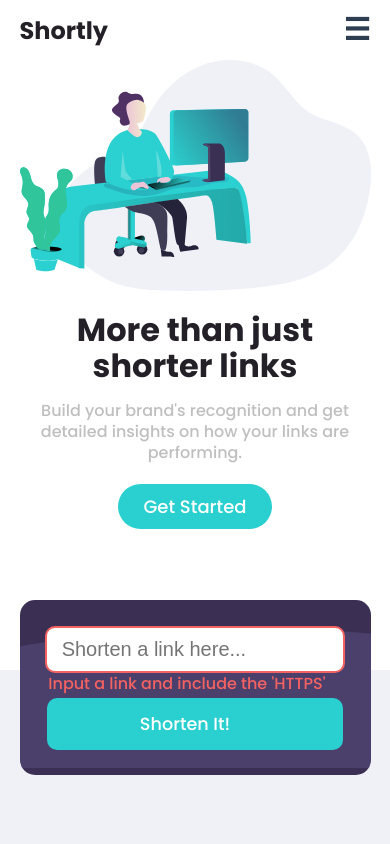
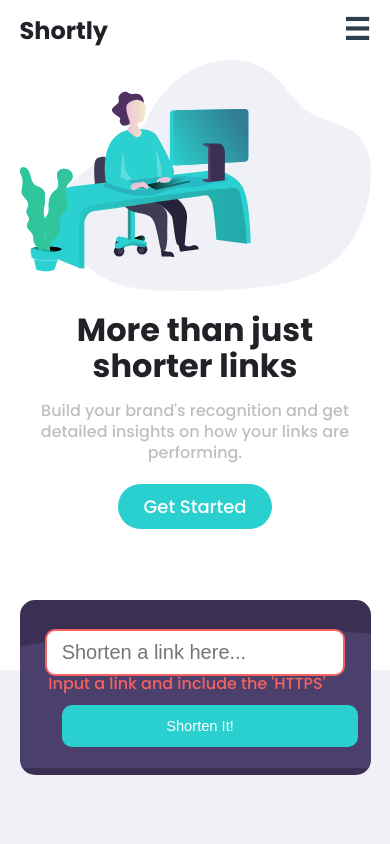
Before and after one commit to Ayoazeez26/link-shortener, a Vue app: page / in a window 390 px wide. Shown: the top 844 px of the page. Built offline with nearby package versions, Linux system fonts and the light colour scheme; what v-clipboard would draw is missing.

Commit message:
fixed reports

```diff
--- a/src/components/ShortenInput.vue
+++ b/src/components/ShortenInput.vue
@@ -4,12 +4,15 @@
       <div class="shortenInput">
         <form class="flexInputs">
           <input
+            label="name"
+            for="link"
             type="text"
             name="link"
             ref="linkInput"
             v-model="form.linkInput"
             id="link"
             placeholder="Shorten a link here...">
+          <button class="short">
             <a
               class="shorten"
               @click="showLink"
@@ -21,6 +24,7 @@
                 alt="spinner"
               >
             </a>
+          </button>
           <p
             class="errorMessage"
             v-show="submitError"
@@ -140,6 +144,17 @@ export default {
   width: 70%;
   font-size: 24px;
   border: 2px solid hsl(0, 87%, 67%);
+  outline: none;
+}
+#link:active {
+  outline: none;
+  border: none;
+}
+.short {
+  width: 20%;
+  padding: 0;
+  border: none;
+  border-radius: 20px;
 }
 .shorten {
   color: #FFF;
@@ -147,7 +162,7 @@ export default {
   background-color: hsl(180, 66%, 49%);
   text-decoration: none;
   cursor: pointer;
-  width: 20%;
+  width: 100%;
   display: flex;
   justify-content: flex-start;
   align-items: center;
@@ -185,7 +200,7 @@ export default {
   #link {
     width: 60%;
   }
-  .shorten {
+  .short {
     width: 27%;
   }
 }
@@ -209,8 +224,10 @@ export default {
     padding: 10px 15px;
     font-size: 20px;
   }
+  .short {
+    width: 80%;
+  }
   .shorten {
-    width: 80%;
     padding-left: 15px;
     padding-right: 15px;
     justify-content: center;
```
Lines whose indentation alone changed are shown as unchanged.
